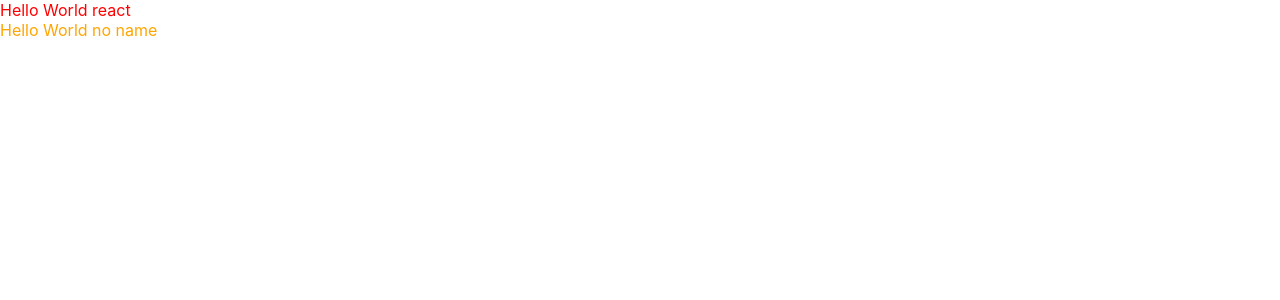
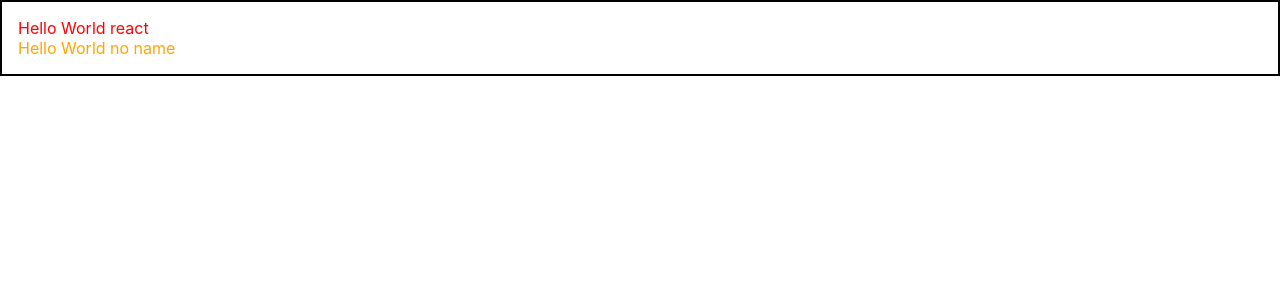
Before and after one commit to gigibean/TIL, a React (Create React App) app in the folder React/example/begin-react/: page / in a window 1280 px wide. Shown: the top 300 px of the page. Built offline with nearby package versions, Linux system fonts and the light colour scheme.

Commit message:
Update childrenPrors

```diff
--- a/React/example/begin-react/src/App.js
+++ b/React/example/begin-react/src/App.js
@@ -1,14 +1,16 @@
 import React from 'react';
 import Hello from './Hello';
 import './App.css';
+import Wrapper from './Wrapper';
 
 function App() {
 
   return (
-    <>
+    <Wrapper>
+      {/* children */}
       <Hello name="react" color="red"/>
       <Hello color="orange" />
-    </>
+    </Wrapper>
   );
 }
 
--- /dev/null
+++ b/React/example/begin-react/src/Wrapper.js
@@ -0,0 +1,12 @@
+import React from 'react';
+
+function Wrapper({children}) {
+    const style = {
+        border: '2px solid black',
+        padding: 16
+    };
+
+    return <div style={style}>{children}</div>
+}
+
+export default Wrapper;
```
